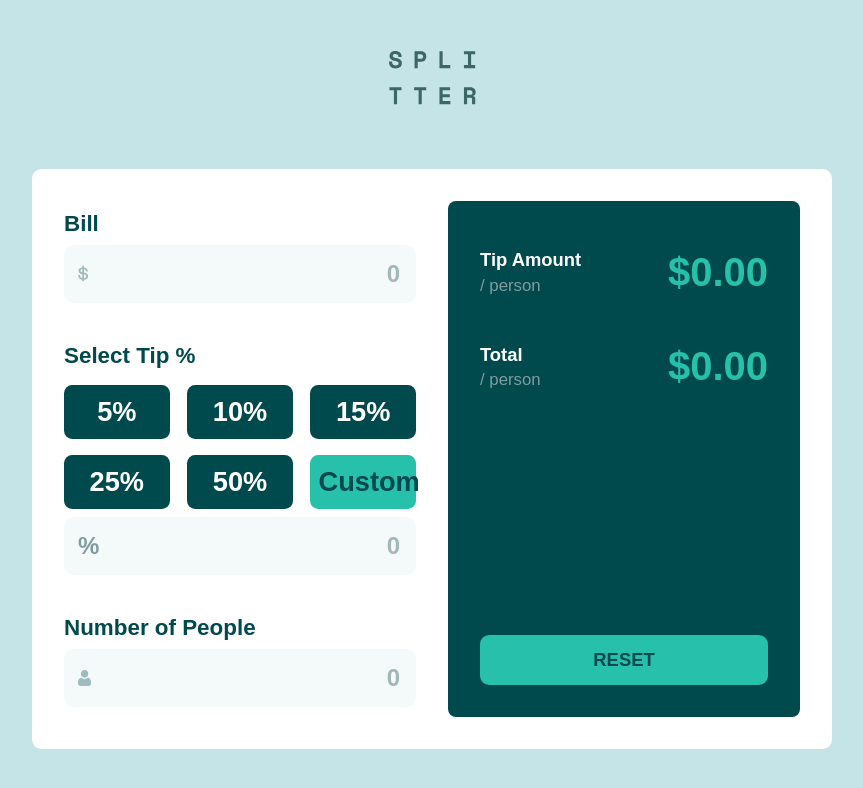
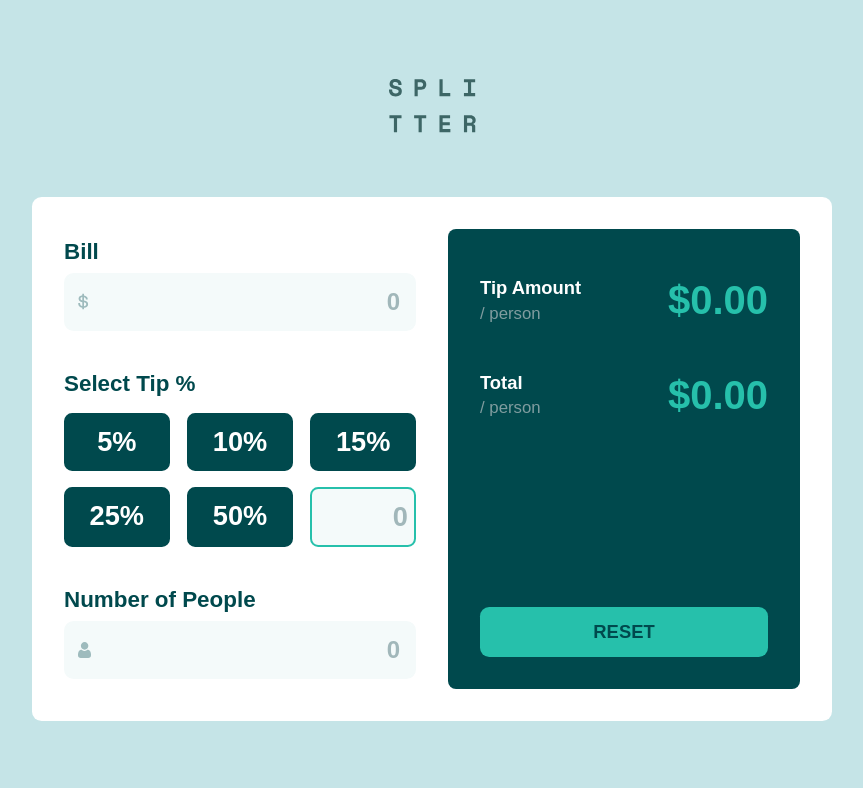
Before and after one commit to TheAncientOwl/tip-calculator-app, a React (Create React App) app: page / in a window 1280 px wide. Both pictures are taken after a click on the element "Custom". Shown: the top 788 px of the page, without its empty margins (208-1071 px from the left). Built offline with nearby package versions, Linux system fonts and the light colour scheme; a web font is replaced by a local one.

Commit message:
design fixes for custom input.

```diff
--- a/src/components/calculator/input/InputElements.js
+++ b/src/components/calculator/input/InputElements.js
@@ -46,6 +46,8 @@ export const InputField = styled.input`
   font-size: inherit;
   font-weight: bold;
 
+  caret-color: ${Colors.strongCyan};
+
   ::placeholder {
     color: ${Colors.darkGrayCyan2};
     opacity: 0.7;
--- a/src/components/calculator/tip-selector/TipSelectorElements.js
+++ b/src/components/calculator/tip-selector/TipSelectorElements.js
@@ -1,6 +1,5 @@
 import styled, { css } from 'styled-components';
 import Colors from '../../../Colors';
-import Input from '../input/index';
 
 export const Container = styled.div``;
 
@@ -23,6 +22,8 @@ export const GridItem = styled.div(
     font-weight: bold;
 
     cursor: pointer;
+
+    border: 0.1em solid ${selected ? Colors.strongCyan : Colors.darkCyan};
   `
 );
 
@@ -30,10 +31,7 @@ export const CustomGridItem = styled(GridItem)(
   ({ selected }) => css`
     text-transform: capitalize;
     color: ${selected ? Colors.darkCyan : Colors.darkGrayCyan1};
-    background: ${selected ? Colors.strongCyan : Colors.lightGrayCyan2};
+    background: ${Colors.lightGrayCyan2};
+    border-color: ${selected ? Colors.strongCyan : Colors.darkGrayCyan2};
   `
 );
-
-export const CustomTipInput = styled(Input)`
-  display: ${({ active }) => (active ? '' : 'none')};
-`;
--- a/src/components/calculator/tip-selector/index.js
+++ b/src/components/calculator/tip-selector/index.js
@@ -1,12 +1,24 @@
 import { SectionTitle, Section } from '../CommonElements';
-import { CustomGridItem, CustomTipInput, Grid, GridItem } from './TipSelectorElements';
+import { CustomGridItem, Grid, GridItem } from './TipSelectorElements';
 import PropTypes from 'prop-types';
 import { useState } from 'react';
+import { InputField } from '../input/InputElements';
 
 const TipValues = [5, 10, 15, 25, 50];
 
 export default function TipSelector({ value, onSelect }) {
   const [customActive, setCustomActive] = useState(false);
+
+  const customContent = customActive ? (
+    <InputField
+      type='number'
+      placeholder='0'
+      value={value || ''}
+      onChange={e => onSelect(Math.abs(Number(e.target.value)))}
+    />
+  ) : (
+    'custom'
+  );
 
   return (
     <Section>
@@ -29,10 +41,9 @@ export default function TipSelector({ value, onSelect }) {
             onSelect(0);
           }}
           selected={customActive}>
-          custom
+          {customContent}
         </CustomGridItem>
       </Grid>
-      <CustomTipInput active={customActive} icon='%' value={value} onValueChange={value => onSelect(value)} />
     </Section>
   );
 }
```
